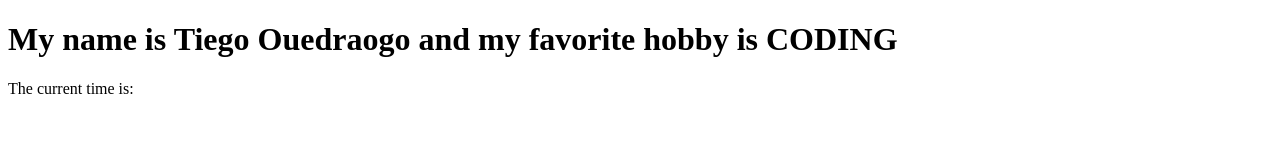
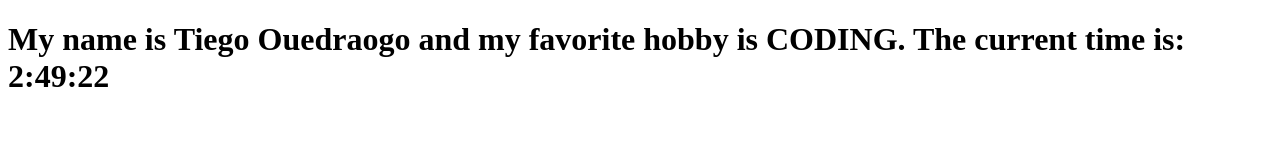
Before and after one commit to TiegoOuedraogo/ouedraogo_tiego_ttp_static, a plain HTML site: page index.html in a window 1280 px wide. Drawn offline with Linux system fonts and the light colour scheme.

Commit message:
Time is set correctly

```diff
--- a/index.html
+++ b/index.html
@@ -1,18 +1,24 @@
 <!DOCTYPE html>
 <html>
-    <title>
+  <title> </title>
+  <body>
+    <h1><strong>My name is Tiego Ouedraogo and my favorite hobby is CODING.
+    The current time is: <span id="time"></span></strong> </h1>
+    <script>
+      let x = setInterval(function () {
+        const time = new Date();
+        let hour = time.getHours();
+        let minute = time.getMinutes();
+        let second = time.getSeconds();
+        if (hour == 0) {
+          hour = 12;
+        } else if (hour > 12) {
+          hour = hour - 12;
+        }
+      document.getElementById("time").innerHTML =
+        hour + ":" + minute + ":" + second;
+      }, 1000);
 
-    </title>
-    <body>
-        <script>
-            var date = new Date();
-            var hour = time.getHours();
-            document.getElementById("time").innerHTML = hour
-        </script>
-        <h1>My name is Tiego Ouedraogo and
-            my favorite hobby is CODING
-        </h1>
-        <p>The current time is: <span id="time"> </span></p>
-    </body>
-
+    </script>
+  </body>
 </html>
```
